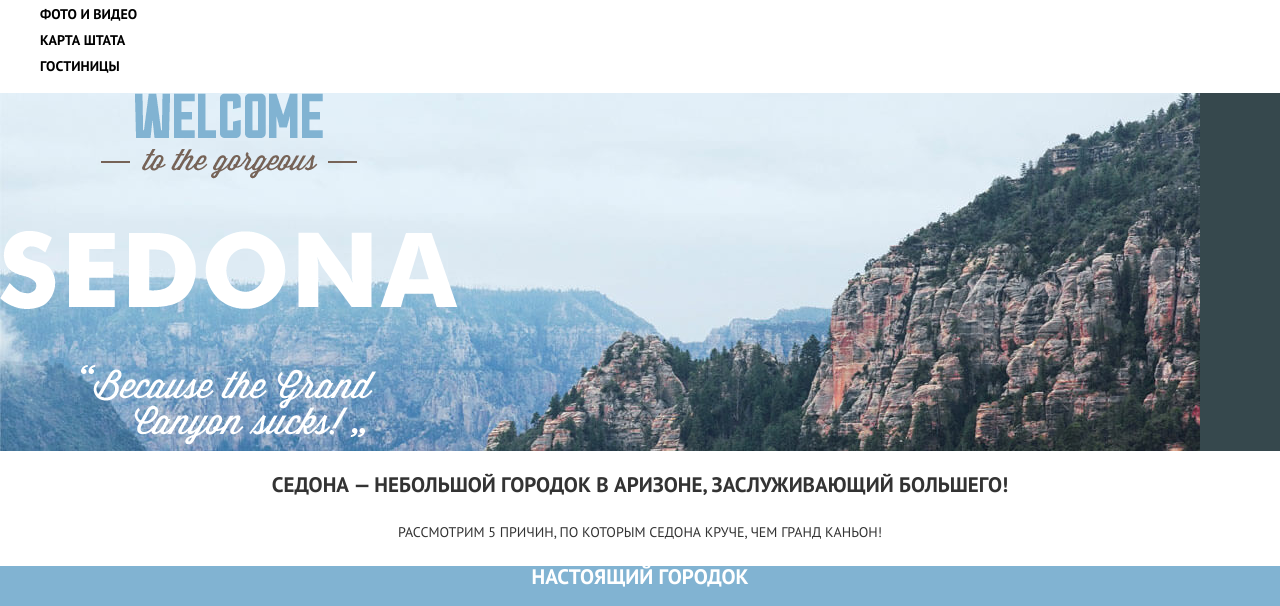
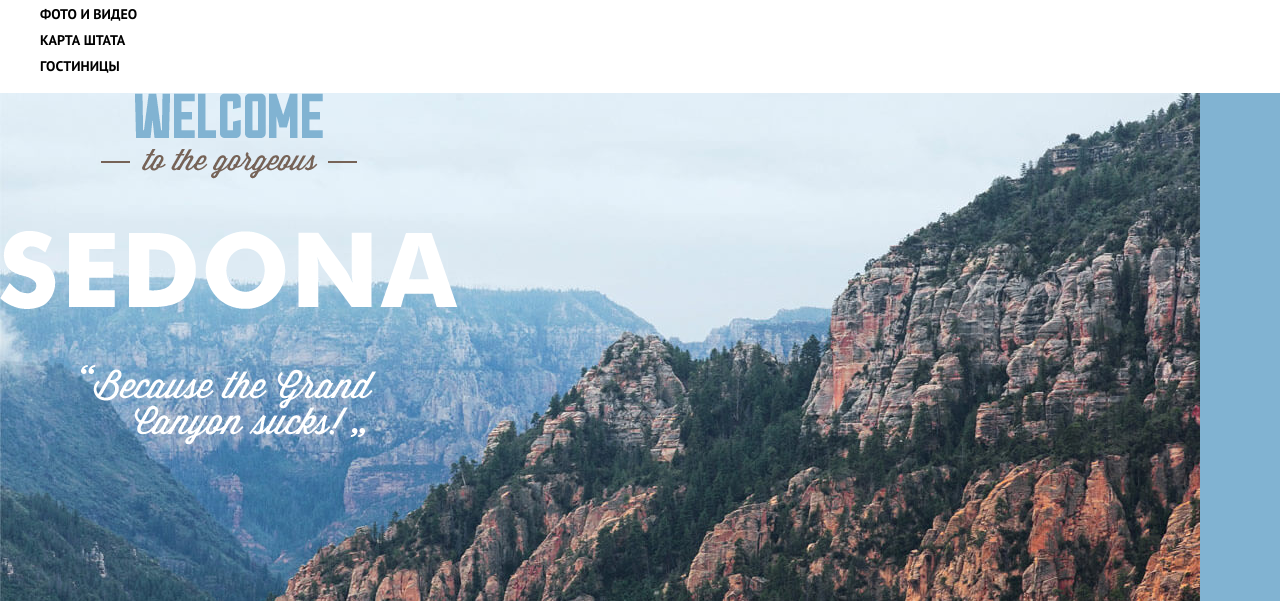
Before and after one commit to linanero92/213377-sedona, a plain HTML site: page index.html in a window 1280 px wide. Shown: the part 115-721 px from the top of the page. Drawn offline with Linux system fonts and the light colour scheme.

Commit message:
исправление табов для единства стиля оформления кода с 2 на 4

```diff
--- a/css/style.css
+++ b/css/style.css
@@ -51,9 +51,12 @@ a {
 }
 
 .promo {
-  background-color: #36484d;
+    position: relative;
+    z-index: 1;
+    background-color: #81B3D2;
     background-image: url("../img/background-photo.jpg");
     background-repeat: no-repeat;
+    min-height: 508px;
 }
 
 .heading {
@@ -112,7 +115,7 @@ a {
 
 .advantages-item:nth-child(3) .advantages-picture {
     height: 80px;
-  background-image: url("../img/icon-3.svg");
+    background-image: url("../img/icon-.svg");
     background-repeat: no-repeat;
     background-position: top center;
 }
```
Lines whose indentation alone changed are shown as unchanged.
